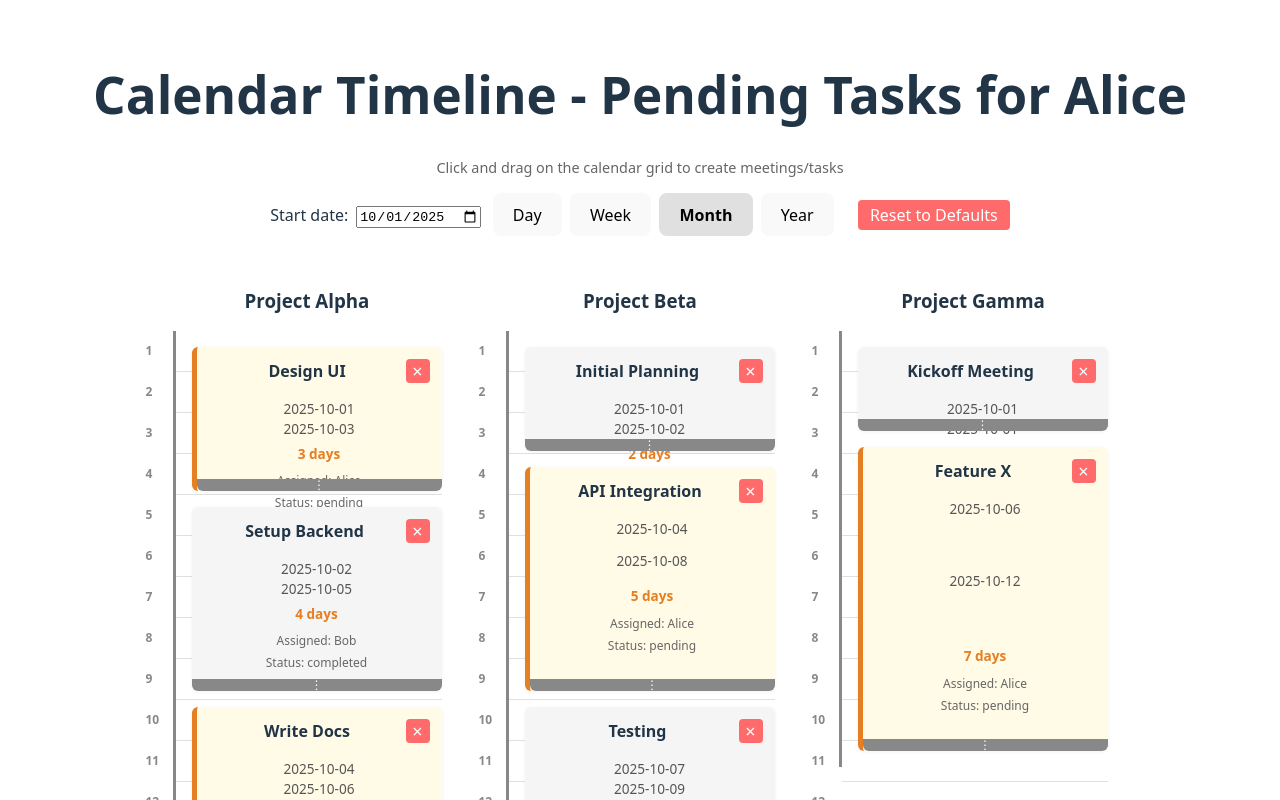
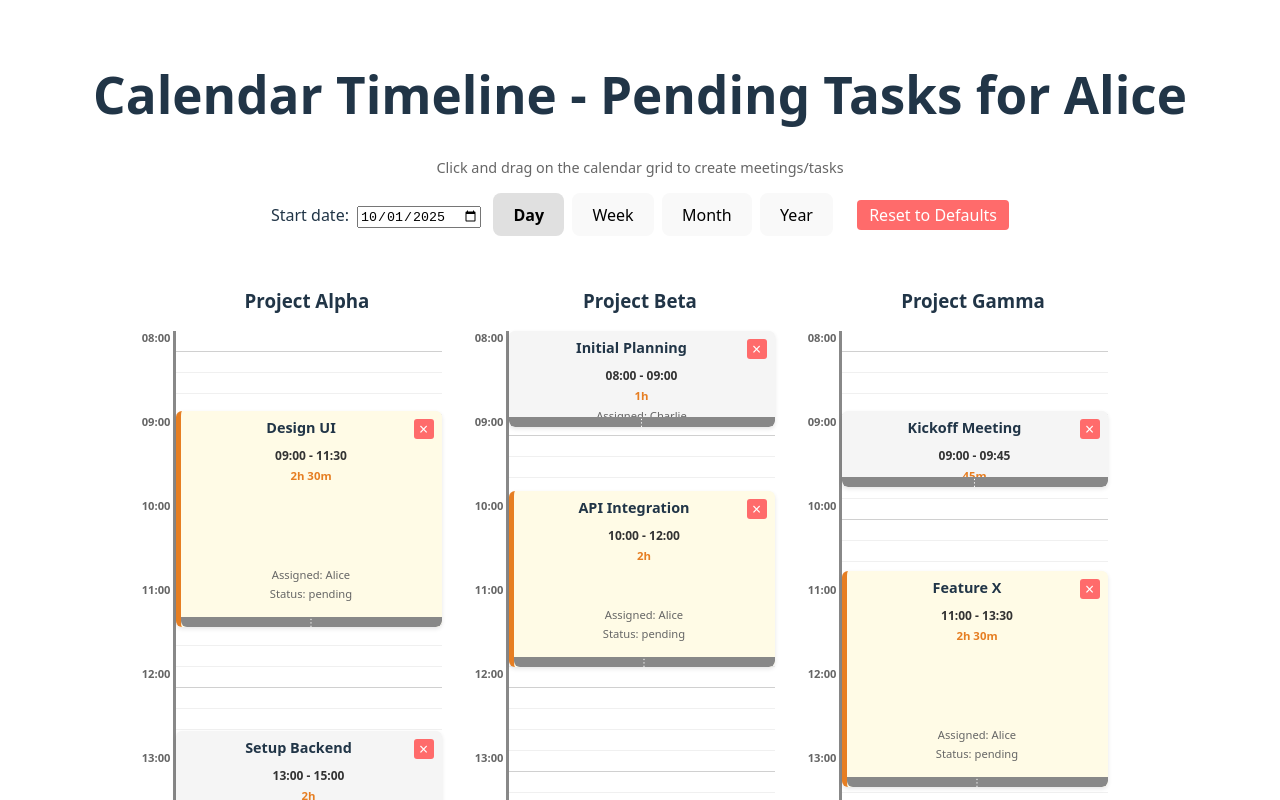
Before and after one commit to krzysztofdzido/mytimelines, a React (Vite) app: page / in a window 1280 px wide. Shown: the top 800 px of the page. Built offline with nearby package versions, Linux system fonts and the light colour scheme.

Commit message:
feat: create tasks with 15min precision on daily basis

```diff
--- a/src/App.jsx
+++ b/src/App.jsx
@@ -14,24 +14,24 @@ const defaultTimelinesData = [
 				title: "Design UI",
 				assignedTo: "Alice",
 				status: "pending",
-				startDate: "2025-10-01",
-				endDate: "2025-10-03",
+				startDate: "2025-10-01T09:00:00",
+				endDate: "2025-10-01T11:30:00",
 			},
 			{
 				id: 2,
 				title: "Setup Backend",
 				assignedTo: "Bob",
 				status: "completed",
-				startDate: "2025-10-02",
-				endDate: "2025-10-05",
+				startDate: "2025-10-01T13:00:00",
+				endDate: "2025-10-01T15:00:00",
 			},
 			{
 				id: 3,
 				title: "Write Docs",
 				assignedTo: "Alice",
 				status: "pending",
-				startDate: "2025-10-04",
-				endDate: "2025-10-06",
+				startDate: "2025-10-01T15:30:00",
+				endDate: "2025-10-01T17:00:00",
 			},
 		],
 	},
@@ -44,24 +44,24 @@ const defaultTimelinesData = [
 				title: "Initial Planning",
 				assignedTo: "Charlie",
 				status: "completed",
-				startDate: "2025-10-01",
-				endDate: "2025-10-02",
+				startDate: "2025-10-01T08:00:00",
+				endDate: "2025-10-01T09:00:00",
 			},
 			{
 				id: 5,
 				title: "API Integration",
 				assignedTo: "Alice",
 				status: "pending",
-				startDate: "2025-10-04",
-				endDate: "2025-10-08",
+				startDate: "2025-10-01T10:00:00",
+				endDate: "2025-10-01T12:00:00",
 			},
 			{
 				id: 6,
 				title: "Testing",
 				assignedTo: "Alice",
 				status: "completed",
-				startDate: "2025-10-07",
-				endDate: "2025-10-09",
+				startDate: "2025-10-01T14:00:00",
+				endDate: "2025-10-01T16:30:00",
 			},
 		],
 	},
@@ -74,16 +74,16 @@ const defaultTimelinesData = [
 				title: "Kickoff Meeting",
 				assignedTo: "Bob",
 				status: "completed",
-				startDate: "2025-10-01",
-				endDate: "2025-10-01",
+				startDate: "2025-10-01T09:00:00",
+				endDate: "2025-10-01T09:45:00",
 			},
 			{
 				id: 8,
 				title: "Feature X",
 				assignedTo: "Alice",
 				status: "pending",
-				startDate: "2025-10-06",
-				endDate: "2025-10-12",
+				startDate: "2025-10-01T11:00:00",
+				endDate: "2025-10-01T13:30:00",
 			},
 		],
 	},
@@ -124,7 +124,7 @@ function getCurrentRangeDates(range, startDate) {
 }
 
 function App() {
-	const [range, setRange] = useState("month");
+	const [range, setRange] = useState("day");
 	const [startDate, setStartDate] = useState("2025-10-01");
 
 	// Initialize timelines from localStorage or use defaults
--- a/src/Task.css
+++ b/src/Task.css
@@ -1,13 +1,14 @@
 .task {
   background: #f5f5f5;
   border-radius: 6px;
-  margin: 1rem 0;
-  padding: 0.75rem;
+  margin: 0;
+  padding: 0.5rem;
   position: relative;
-  box-shadow: 0 1px 4px rgba(0,0,0,0.05);
+  box-shadow: 0 2px 4px rgba(0,0,0,0.1);
   display: flex;
   flex-direction: column;
-  min-height: 60px;
+  min-height: 40px;
+  overflow: hidden;
 }
 
 .task.pending {
@@ -19,28 +20,31 @@
   display: flex;
   justify-content: space-between;
   align-items: flex-start;
-  margin-bottom: 0.5rem;
+  margin-bottom: 0.25rem;
 }
 
 .task-title {
   font-weight: bold;
   flex: 1;
+  font-size: 0.9em;
+  line-height: 1.2;
 }
 
 .task-delete {
   background: #ff6b6b;
   color: white;
   border: none;
-  border-radius: 4px;
-  width: 24px;
-  height: 24px;
+  border-radius: 3px;
+  width: 20px;
+  height: 20px;
   cursor: pointer;
-  font-size: 18px;
+  font-size: 16px;
   line-height: 1;
   padding: 0;
   display: flex;
   align-items: center;
   justify-content: center;
+  flex-shrink: 0;
 }
 
 .task-delete:hover {
@@ -48,28 +52,31 @@
 }
 
 .task-dates {
-  font-size: 0.85em;
+  font-size: 0.75em;
   color: #555;
-  margin: 0.5rem 0;
+  margin: 0.25rem 0;
   flex-grow: 1;
-  display: flex;
-  flex-direction: column;
-  justify-content: space-between;
+}
+
+.task-time-range {
+  font-weight: 600;
+  color: #333;
+  margin-bottom: 0.15rem;
 }
 
 .task-duration {
   font-weight: bold;
   color: #e67e22;
-  margin-top: 0.25rem;
+  font-size: 0.95em;
 }
 
 .task-meta {
-  font-size: 0.75em;
+  font-size: 0.7em;
   color: #666;
   display: flex;
   flex-direction: column;
-  gap: 0.25rem;
-  margin-bottom: 1.5rem;
+  gap: 0.15rem;
+  margin-bottom: 1rem;
 }
 
 .task-resize-handle {
@@ -77,11 +84,14 @@
   bottom: 0;
   left: 0;
   right: 0;
-  height: 12px;
+  height: 10px;
   background: #888;
   border-radius: 0 0 6px 6px;
   cursor: ns-resize;
   transition: background 0.2s;
+  display: flex;
+  align-items: center;
+  justify-content: center;
 }
 
 .task-resize-handle:hover {
@@ -90,10 +100,7 @@
 
 .task-resize-handle::before {
   content: "⋮";
-  position: absolute;
-  left: 50%;
-  top: 50%;
-  transform: translate(-50%, -50%);
   color: white;
-  font-size: 12px;
+  font-size: 10px;
+  line-height: 1;
 }
--- a/src/Task.jsx
+++ b/src/Task.jsx
@@ -1,21 +1,54 @@
 import React, { useState, useRef, useEffect } from "react";
 import "./Task.css";
 
-function daysBetween(start, end) {
-  return Math.max(1, Math.round((new Date(end) - new Date(start)) / (1000 * 60 * 60 * 24)) + 1);
-}
-
-const Task = ({ task, person, onDurationChange, onDelete }) => {
+const Task = ({ task, person, onDurationChange, onDelete, slotHeight }) => {
   const isPending = task.assignedTo === person && task.status === "pending";
   const [dragging, setDragging] = useState(false);
   const cardRef = useRef();
 
-  // Calculate duration in days
-  const durationDays = daysBetween(task.startDate, task.endDate);
-  const cardHeight = Math.max(60, durationDays * 40); // 40px per day, minimum 60px
+  const startDate = new Date(task.startDate);
+  const endDate = new Date(task.endDate);
+
+  // Calculate duration in minutes
+  const durationMinutes = Math.round((endDate - startDate) / (1000 * 60));
+  const durationHours = Math.floor(durationMinutes / 60);
+  const durationMins = durationMinutes % 60;
+
+  // Calculate position and height based on time (starting from 8 AM)
+  const getSlotIndexFromDateTime = (datetime) => {
+    const hour = datetime.getHours();
+    const minute = datetime.getMinutes();
+    const slotMinute = Math.floor(minute / 15) * 15;
+    // Adjust for 8 AM start: hour 8 becomes slot 0
+    return (hour - 8) * 4 + slotMinute / 15;
+  };
+
+  const startSlot = getSlotIndexFromDateTime(startDate);
+  const endSlot = getSlotIndexFromDateTime(endDate);
+  const numSlots = endSlot - startSlot;
+
+  const cardHeight = Math.max(40, numSlots * slotHeight);
+  const cardTop = startSlot * slotHeight;
+
+  const formatTime = (date) => {
+    const hours = date.getHours().toString().padStart(2, '0');
+    const minutes = date.getMinutes().toString().padStart(2, '0');
+    return `${hours}:${minutes}`;
+  };
+
+  const formatDuration = () => {
+    if (durationHours > 0 && durationMins > 0) {
+      return `${durationHours}h ${durationMins}m`;
+    } else if (durationHours > 0) {
+      return `${durationHours}h`;
+    } else {
+      return `${durationMins}m`;
+    }
+  };
 
   const handleMouseDown = (e) => {
     e.preventDefault();
+    e.stopPropagation();
     setDragging(true);
     document.body.style.userSelect = "none";
   };
@@ -27,13 +60,15 @@ const Task = ({ task, person, onDurationChange, onDelete }) => {
       if (!cardRef.current) return;
       const cardRect = cardRef.current.getBoundingClientRect();
       const deltaPx = e.clientY - cardRect.bottom;
-      const daysDelta = Math.round(deltaPx / 40);
+      const slotsDelta = Math.round(deltaPx / slotHeight);
 
-      if (daysDelta !== 0) {
-        const newEnd = new Date(task.endDate);
-        newEnd.setDate(newEnd.getDate() + daysDelta);
-        if (newEnd >= new Date(task.startDate)) {
-          onDurationChange && onDurationChange(task.id, newEnd.toISOString().slice(0, 10));
+      if (slotsDelta !== 0) {
+        const newEnd = new Date(endDate);
+        newEnd.setMinutes(newEnd.getMinutes() + (slotsDelta * 15));
+
+        // Ensure end time is after start time (at least 15 minutes)
+        if (newEnd > startDate) {
+          onDurationChange && onDurationChange(task.id, newEnd.toISOString());
         }
       }
     };
@@ -50,20 +85,30 @@ const Task = ({ task, person, onDurationChange, onDelete }) => {
       window.removeEventListener("mousemove", onMouseMove);
       window.removeEventListener("mouseup", onMouseUp);
     };
-  }, [dragging, onDurationChange, task.endDate, task.startDate, task.id]);
+  }, [dragging, onDurationChange, endDate, startDate, task.id, slotHeight]);
 
   return (
     <div
       className={`task${isPending ? " pending" : ""}`}
       ref={cardRef}
-      style={{ height: cardHeight }}
+      style={{
+        height: cardHeight,
+        position: 'absolute',
+        top: cardTop,
+        left: 0,
+        right: 0,
+        zIndex: 10
+      }}
     >
       <div className="task-header">
         <div className="task-title">{task.title}</div>
         {onDelete && (
           <button
             className="task-delete"
-            onClick={() => onDelete(task.id)}
+            onClick={(e) => {
+              e.stopPropagation();
+              onDelete(task.id);
+            }}
             title="Delete task"
           >
             ×
@@ -71,9 +116,10 @@ const Task = ({ task, person, onDurationChange, onDelete }) => {
         )}
       </div>
       <div className="task-dates">
-        <div>{task.startDate}</div>
-        <div>{task.endDate}</div>
-        <div className="task-duration">{durationDays} day{durationDays !== 1 ? 's' : ''}</div>
+        <div className="task-time-range">
+          {formatTime(startDate)} - {formatTime(endDate)}
+        </div>
+        <div className="task-duration">{formatDuration()}</div>
       </div>
       <div className="task-meta">
         <span>Assigned: {task.assignedTo}</span>
--- a/src/Timeline.css
+++ b/src/Timeline.css
@@ -8,9 +8,9 @@
 .timeline-vertical {
   border-left: 3px solid #888;
   padding-left: 1rem;
-  min-height: 300px;
   position: relative;
   width: 250px;
+  background: white;
 }
 
 .timeline h3 {
@@ -22,30 +22,36 @@
   top: 0;
   left: 0;
   right: 0;
+  bottom: 0;
   pointer-events: none;
 }
 
-.timeline-day {
-  height: 40px;
-  border-bottom: 1px solid #e0e0e0;
+.timeline-slot {
+  border-bottom: 1px solid #f0f0f0;
   position: relative;
   pointer-events: all;
   cursor: crosshair;
-  transition: background-color 0.2s;
+  transition: background-color 0.15s;
 }
 
-.timeline-day:hover {
+.timeline-slot.hour-start {
+  border-bottom: 1px solid #d0d0d0;
+}
+
+.timeline-slot:hover {
   background-color: rgba(230, 126, 34, 0.05);
 }
 
-.day-label {
+.timeline-hour-label {
   position: absolute;
-  left: -30px;
-  top: 50%;
-  transform: translateY(-50%);
-  font-size: 0.75em;
-  color: #888;
-  font-weight: bold;
+  left: -45px;
+  top: -1px;
+  font-size: 0.7em;
+  color: #666;
+  font-weight: 600;
+  pointer-events: all;
+  width: 40px;
+  text-align: right;
 }
 
 .task-preview {
@@ -60,6 +66,20 @@
   justify-content: center;
   color: #1976d2;
   font-weight: bold;
+  font-size: 0.85em;
   pointer-events: none;
   z-index: 100;
 }
+
+.empty-message {
+  position: absolute;
+  top: 50%;
+  left: 50%;
+  transform: translate(-50%, -50%);
+  color: #aaa;
+  font-style: italic;
+  padding: 1rem;
+  text-align: center;
+  pointer-events: none;
+  width: 200px;
+}
--- a/src/Timeline.jsx
+++ b/src/Timeline.jsx
@@ -15,27 +15,46 @@ const Timeline = ({ name, tasks, person, range, onTaskDurationChange, onTaskCrea
     return taskEnd >= range.start && taskStart < range.end;
   });
 
-  // Generate calendar grid days within the visible range
-  const getDaysInRange = () => {
-    const days = [];
-    const current = new Date(range.start);
-    while (current < range.end) {
-      days.push(new Date(current));
-      current.setDate(current.getDate() + 1);
+  // Generate time slots starting from 8 AM to midnight (08:00 to 23:45 in 15-minute increments)
+  const getTimeSlots = () => {
+    const slots = [];
+    for (let hour = 8; hour < 24; hour++) {
+      for (let minute = 0; minute < 60; minute += 15) {
+        slots.push({ hour, minute });
+      }
     }
-    return days;
+    return slots;
   };
 
-  const days = getDaysInRange();
+  const timeSlots = getTimeSlots();
+  const SLOT_HEIGHT = 20; // pixels per 15-minute slot
+
+  // Get the current visible day (use first day of range)
+  const currentDay = new Date(range.start);
+
+  const formatTime = (hour, minute) => {
+    return `${hour.toString().padStart(2, '0')}:${minute.toString().padStart(2, '0')}`;
+  };
+
+  const getDateTimeFromSlot = (slotIndex) => {
+    const slot = timeSlots[slotIndex];
+    if (!slot) return null;
+
+    const date = new Date(currentDay);
+    date.setHours(slot.hour, slot.minute, 0, 0);
+    return date;
+  };
 
   const handleTimelineMouseDown = (e) => {
-    if (e.target.classList.contains('timeline-day')) {
-      const dayIndex = parseInt(e.target.dataset.dayIndex);
-      const date = days[dayIndex];
-      setDragStart(date);
-      setDragEnd(date);
-      setCreating(true);
-      e.preventDefault();
+    if (e.target.classList.contains('timeline-slot') || e.target.classList.contains('timeline-hour-label')) {
+      const slotIndex = parseInt(e.target.dataset.slotIndex);
+      const datetime = getDateTimeFromSlot(slotIndex);
+      if (datetime) {
+        setDragStart(datetime);
+        setDragEnd(datetime);
+        setCreating(true);
+        e.preventDefault();
+      }
     }
   };
 
@@ -43,9 +62,10 @@ const Timeline = ({ name, tasks, person, range, onTaskDurationChange, onTaskCrea
     if (creating && timelineRef.current) {
       const rect = timelineRef.current.getBoundingClientRect();
       const y = e.clientY - rect.top;
-      const dayIndex = Math.floor(y / 40); // 40px per day
-      if (dayIndex >= 0 && dayIndex < days.length) {
-        setDragEnd(days[dayIndex]);
+      const slotIndex = Math.floor(y / SLOT_HEIGHT);
+      const datetime = getDateTimeFromSlot(slotIndex);
+      if (datetime) {
+        setDragEnd(datetime);
       }
     }
   };
@@ -55,12 +75,16 @@ const Timeline = ({ name, tasks, person, range, onTaskDurationChange, onTaskCrea
       const start = dragStart < dragEnd ? dragStart : dragEnd;
       const end = dragStart < dragEnd ? dragEnd : dragStart;
 
+      // Add 15 minutes to end time to make it inclusive
+      const endPlusSlot = new Date(end);
+      endPlusSlot.setMinutes(endPlusSlot.getMinutes() + 15);
+
       const title = prompt("Enter meeting/task title:");
       if (title && title.trim()) {
         onTaskCreate && onTaskCreate(timelineId, {
           title: title.trim(),
-          startDate: start.toISOString().slice(0, 10),
-          endDate: end.toISOString().slice(0, 10),
+          startDate: start.toISOString(),
+          endDate: endPlusSlot.toISOString(),
           assignedTo: person,
           status: "pending"
         });
@@ -78,6 +102,26 @@ const Timeline = ({ name, tasks, person, range, onTaskDurationChange, onTaskCrea
     }
   }, [creating, dragStart, dragEnd]);
 
+  const getSlotIndexFromDateTime = (datetime) => {
+    const hour = datetime.getHours();
+    const minute = datetime.getMinutes();
+    const slotMinute = Math.floor(minute / 15) * 15;
+    // Adjust for 8 AM start: hour 8 becomes slot 0
+    return (hour - 8) * 4 + slotMinute / 15;
+  };
+
+  const getPreviewStyle = () => {
+    if (!creating || !dragStart || !dragEnd) return null;
+
+    const startSlot = getSlotIndexFromDateTime(dragStart < dragEnd ? dragStart : dragEnd);
+    const endSlot = getSlotIndexFromDateTime(dragStart < dragEnd ? dragEnd : dragStart);
+
+    return {
+      top: startSlot * SLOT_HEIGHT,
+      height: (endSlot - startSlot + 1) * SLOT_HEIGHT
+    };
+  };
+
   return (
     <div className="timeline">
       <h3>{name}</h3>
@@ -86,17 +130,23 @@ const Timeline = ({ name, tasks, person, range, onTaskDurationChange, onTaskCrea
         ref={timelineRef}
         onMouseDown={handleTimelineMouseDown}
         onMouseMove={handleTimelineMouseMove}
+        style={{ minHeight: timeSlots.length * SLOT_HEIGHT }}
       >
-        {/* Calendar grid background */}
+        {/* Time slot grid background */}
         <div className="timeline-grid">
-          {days.map((day, index) => (
+          {timeSlots.map((slot, index) => (
             <div
               key={index}
-              className="timeline-day"
-              data-day-index={index}
-              title={`${day.toLocaleDateString()} - Click and drag to create meeting`}
+              className={`timeline-slot ${slot.minute === 0 ? 'hour-start' : ''}`}
+              data-slot-index={index}
+              style={{ height: SLOT_HEIGHT }}
+              title={`${formatTime(slot.hour, slot.minute)} - Click and drag to create meeting`}
             >
-              <span className="day-label">{day.getDate()}</span>
+              {slot.minute === 0 && (
+                <span className="timeline-hour-label" data-slot-index={index}>
+                  {formatTime(slot.hour, slot.minute)}
+                </span>
+              )}
             </div>
           ))}
         </div>
@@ -105,10 +155,7 @@ const Timeline = ({ name, tasks, person, range, onTaskDurationChange, onTaskCrea
         {creating && dragStart && dragEnd && (
           <div
             className="task-preview"
-            style={{
-              top: Math.min(days.indexOf(dragStart), days.indexOf(dragEnd)) * 40,
-              height: (Math.abs(days.indexOf(dragEnd) - days.indexOf(dragStart)) + 1) * 40
-            }}
+            style={getPreviewStyle()}
           >
             Creating meeting...
           </div>
@@ -116,7 +163,7 @@ const Timeline = ({ name, tasks, person, range, onTaskDurationChange, onTaskCrea
 
         {/* Existing tasks */}
         {filteredTasks.length === 0 && !creating ? (
-          <div style={{ color: '#aaa', fontStyle: 'italic', padding: '1rem' }}>
+          <div className="empty-message">
             No tasks in this range. Click and drag to create a meeting.
           </div>
         ) : (
@@ -127,6 +174,8 @@ const Timeline = ({ name, tasks, person, range, onTaskDurationChange, onTaskCrea
               person={person}
               onDurationChange={onTaskDurationChange}
               onDelete={onTaskDelete ? () => onTaskDelete(timelineId, task.id) : null}
+              slotHeight={SLOT_HEIGHT}
+              currentDay={currentDay}
             />
           ))
         )}
```
